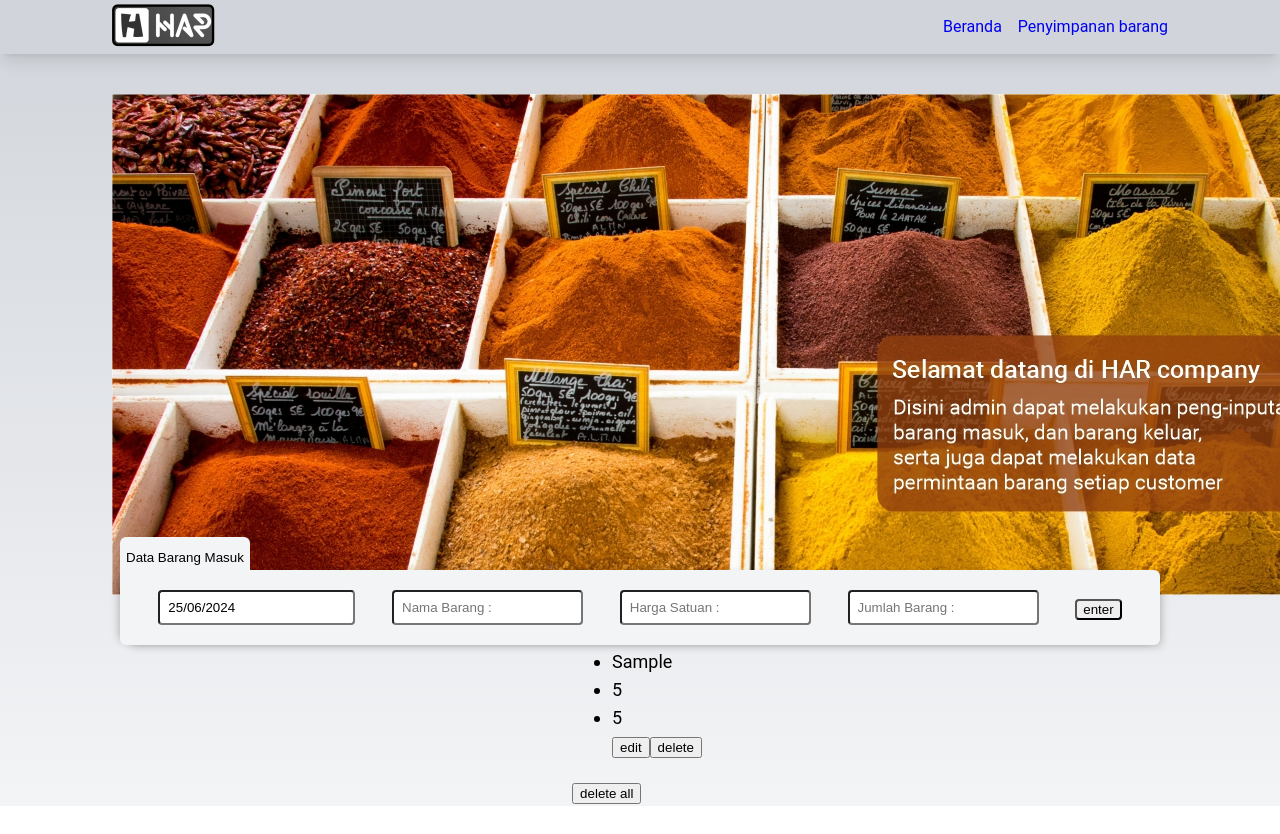
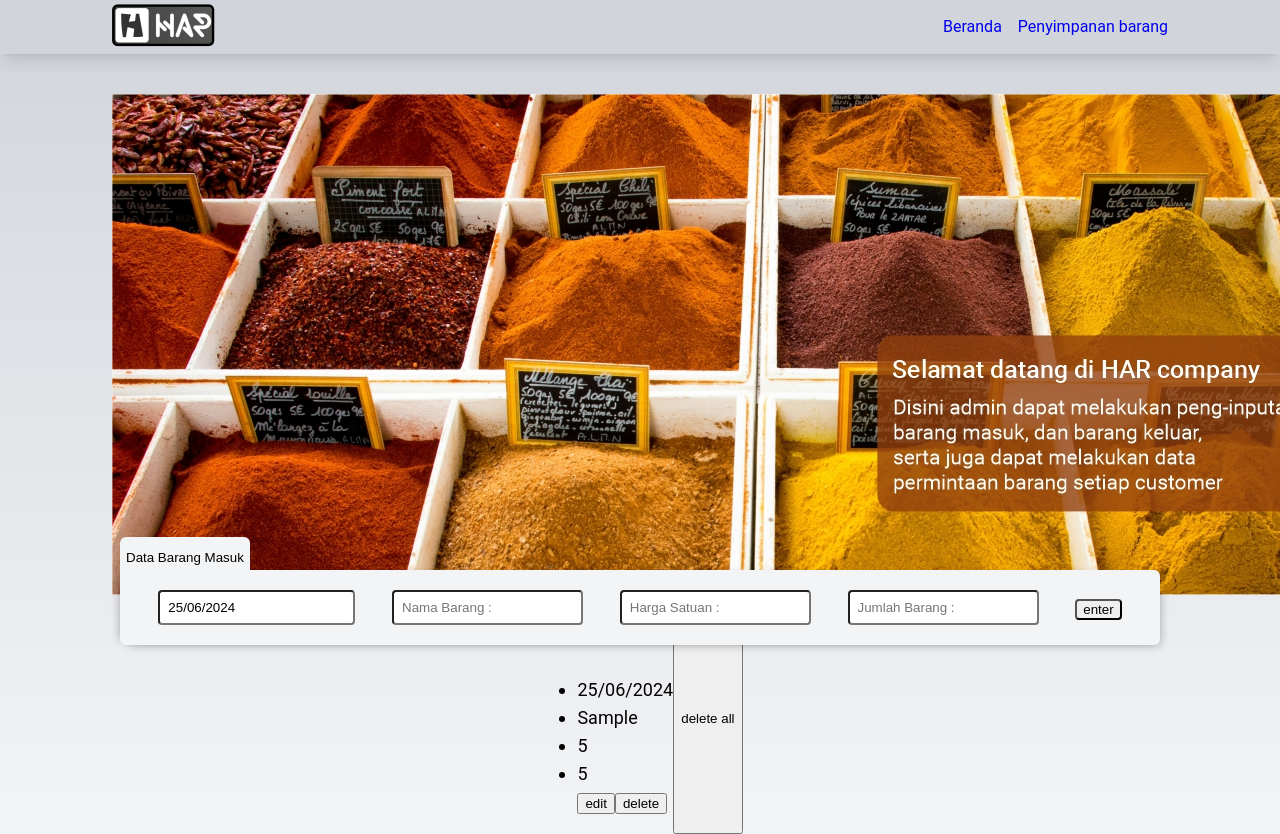
Before and after one commit to irsyadalaudin/items-storage, a React (Vite) app in the folder admin/: page / in a window 1280 px wide. Both pictures are taken after typing "Sample", "5", "5" into the empty fields and a click on the button "enter". Shown: the top 834 px of the page. Before the commit the page ends 806 px from the top, so only its background shows below. Built offline with nearby package versions, Linux system fonts and the light colour scheme.

Commit message:
added flex-wrap in {/* MENAMPILKAN DATA BARANG */}

```diff
--- a/admin/src/components/Storage.jsx
+++ b/admin/src/components/Storage.jsx
@@ -131,9 +131,9 @@ const Storage = () => {
             </form>
 
 			{/* MENAMPILKAN DATA BARANG */}
-			<div>
+			<div className='flex flex-wrap'>
 				{items.map((item) => (
-					<div key={item.id}>
+					<div className='mt-14' key={item.id}>
 						<ul>
 							{/* MEMBUAT if-else statement, UNTUK MENGECEK APAKAH editId SAMA DENGAN === item.id */}
 							{/* if `true`=, MAKA FUNGSI handleEdit AKAN BERJALAN DAN BISA MENGEDIT tanggal, namaBarang, hargaSatuan, jumlah */}
```
